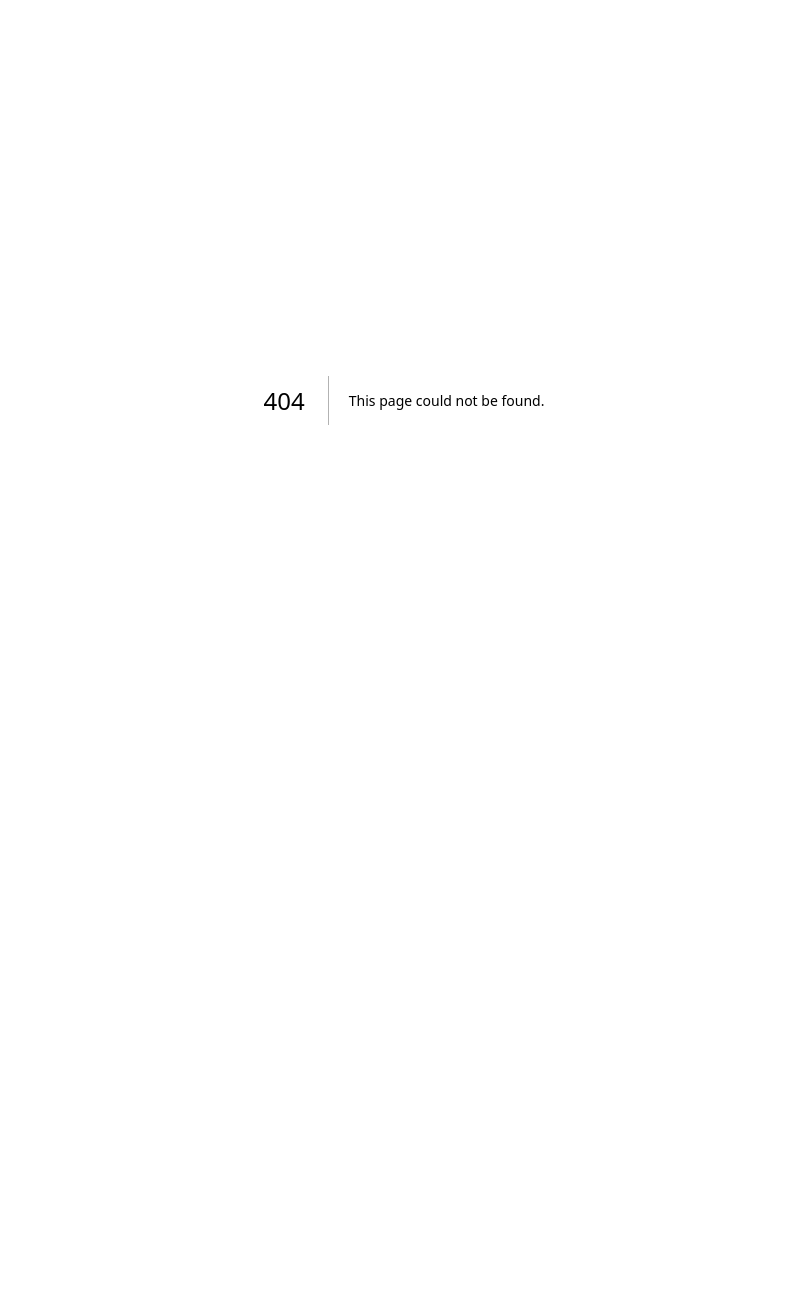
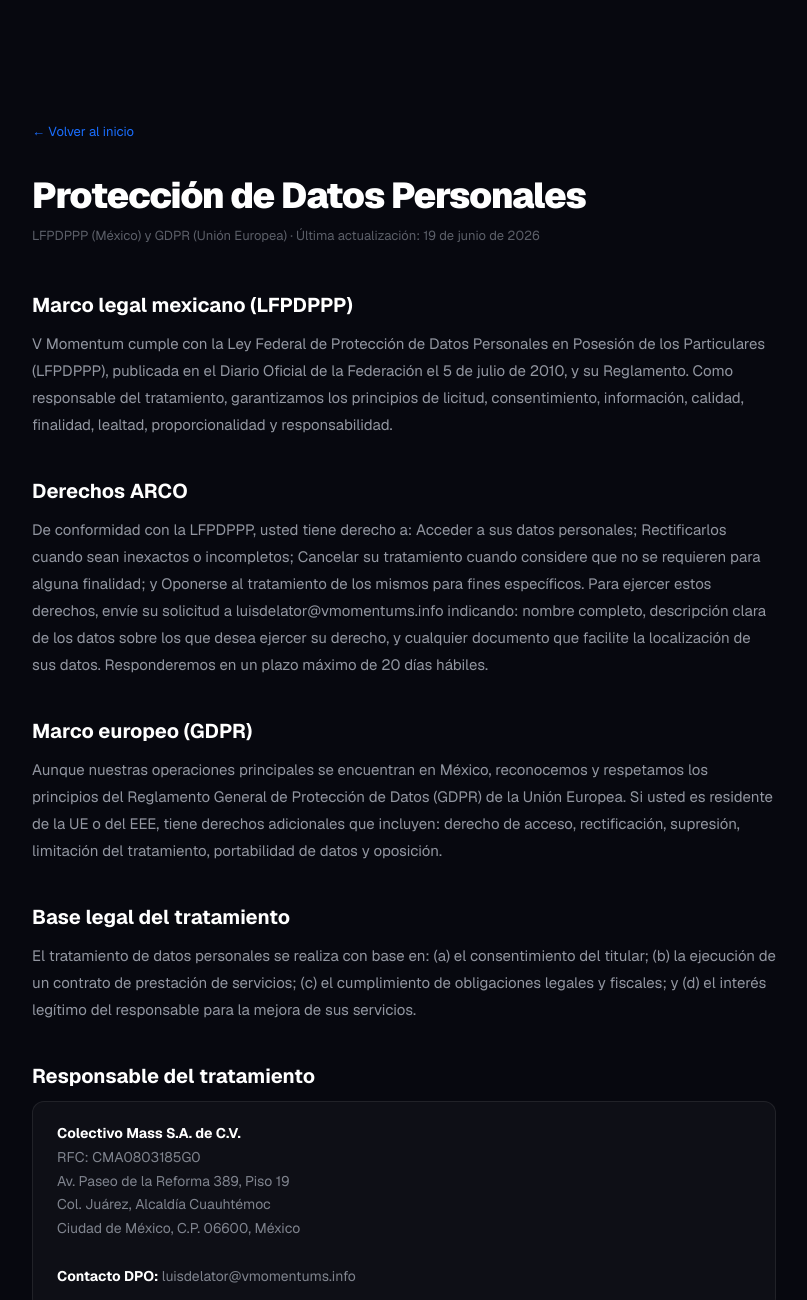
Before and after one commit to turbillon50/vmomentum-site, a Next.js app: page /gdpr in a window 1280 px wide. Before the commit this address had no page. Shown: the top 1300 px of the page, without its empty margins (236-1043 px from the left). Before the commit the page ends 800 px from the top, so only its background shows below. Built offline with nearby package versions, Linux system fonts and the light colour scheme.

Commit message:
feat: add LFPDPPP/GDPR compliance page

```diff
--- /dev/null
+++ b/app/gdpr/page.tsx
@@ -0,0 +1,53 @@
+import type { Metadata } from "next";
+import Link from "next/link";
+
+export const metadata: Metadata = {
+  title: "LFPDPPP / GDPR — V Momentum",
+  description: "Cumplimiento con la Ley Federal de Protección de Datos Personales y GDPR.",
+};
+
+const S = {
+  page:{background:"#07080f",minHeight:"100vh",color:"#dde3f0",fontFamily:"var(--font-geist-sans,system-ui,sans-serif)"} as const,
+  wrap:{maxWidth:800,margin:"0 auto",padding:"120px 28px 80px"} as const,
+  h1:{fontSize:36,fontWeight:900,letterSpacing:"-0.03em",color:"#fff",marginBottom:8} as const,
+  sub:{fontSize:13,color:"rgba(221,227,240,0.4)",marginBottom:48} as const,
+  h2:{fontSize:20,fontWeight:700,color:"#fff",marginTop:40,marginBottom:12} as const,
+  p:{fontSize:15,color:"rgba(221,227,240,0.65)",lineHeight:1.8,marginBottom:16} as const,
+  back:{display:"inline-flex",alignItems:"center",gap:6,fontSize:13,color:"#1a6eff",textDecoration:"none",marginBottom:32} as const,
+  addr:{fontSize:14,color:"rgba(221,227,240,0.55)",lineHeight:1.7,background:"rgba(255,255,255,0.03)",border:"1px solid rgba(255,255,255,0.08)",borderRadius:12,padding:"20px 24px",marginTop:8,marginBottom:16} as const,
+};
+
+export default function GDPR(){return(
+<div style={S.page}><div style={S.wrap}>
+<Link href="/" style={S.back}>← Volver al inicio</Link>
+<h1 style={S.h1}>Protección de Datos Personales</h1>
+<p style={S.sub}>LFPDPPP (México) y GDPR (Unión Europea) · Última actualización: 19 de junio de 2026</p>
+
+<h2 style={S.h2}>Marco legal mexicano (LFPDPPP)</h2>
+<p style={S.p}>V Momentum cumple con la Ley Federal de Protección de Datos Personales en Posesión de los Particulares (LFPDPPP), publicada en el Diario Oficial de la Federación el 5 de julio de 2010, y su Reglamento. Como responsable del tratamiento, garantizamos los principios de licitud, consentimiento, información, calidad, finalidad, lealtad, proporcionalidad y responsabilidad.</p>
+
+<h2 style={S.h2}>Derechos ARCO</h2>
+<p style={S.p}>De conformidad con la LFPDPPP, usted tiene derecho a: Acceder a sus datos personales; Rectificarlos cuando sean inexactos o incompletos; Cancelar su tratamiento cuando considere que no se requieren para alguna finalidad; y Oponerse al tratamiento de los mismos para fines específicos. Para ejercer estos derechos, envíe su solicitud a luisdelator@vmomentums.info indicando: nombre completo, descripción clara de los datos sobre los que desea ejercer su derecho, y cualquier documento que facilite la localización de sus datos. Responderemos en un plazo máximo de 20 días hábiles.</p>
+
+<h2 style={S.h2}>Marco europeo (GDPR)</h2>
+<p style={S.p}>Aunque nuestras operaciones principales se encuentran en México, reconocemos y respetamos los principios del Reglamento General de Protección de Datos (GDPR) de la Unión Europea. Si usted es residente de la UE o del EEE, tiene derechos adicionales que incluyen: derecho de acceso, rectificación, supresión, limitación del tratamiento, portabilidad de datos y oposición.</p>
+
+<h2 style={S.h2}>Base legal del tratamiento</h2>
+<p style={S.p}>El tratamiento de datos personales se realiza con base en: (a) el consentimiento del titular; (b) la ejecución de un contrato de prestación de servicios; (c) el cumplimiento de obligaciones legales y fiscales; y (d) el interés legítimo del responsable para la mejora de sus servicios.</p>
+
+<h2 style={S.h2}>Responsable del tratamiento</h2>
+<div style={S.addr}>
+<strong style={{color:"#fff"}}>Colectivo Mass S.A. de C.V.</strong><br/>
+RFC: CMA0803185G0<br/>
+Av. Paseo de la Reforma 389, Piso 19<br/>
+Col. Juárez, Alcaldía Cuauhtémoc<br/>
+Ciudad de México, C.P. 06600, México<br/><br/>
+<strong style={{color:"#fff"}}>Contacto DPO:</strong> luisdelator@vmomentums.info
+</div>
+
+<h2 style={S.h2}>Documentos relacionados</h2>
+<p style={S.p}>
+<Link href="/privacidad" style={{color:"#1a6eff"}}>Aviso de Privacidad</Link> · <Link href="/terminos" style={{color:"#1a6eff"}}>Términos y Condiciones</Link> · <Link href="/cookies" style={{color:"#1a6eff"}}>Política de Cookies</Link>
+</p>
+</div></div>
+);}
```
